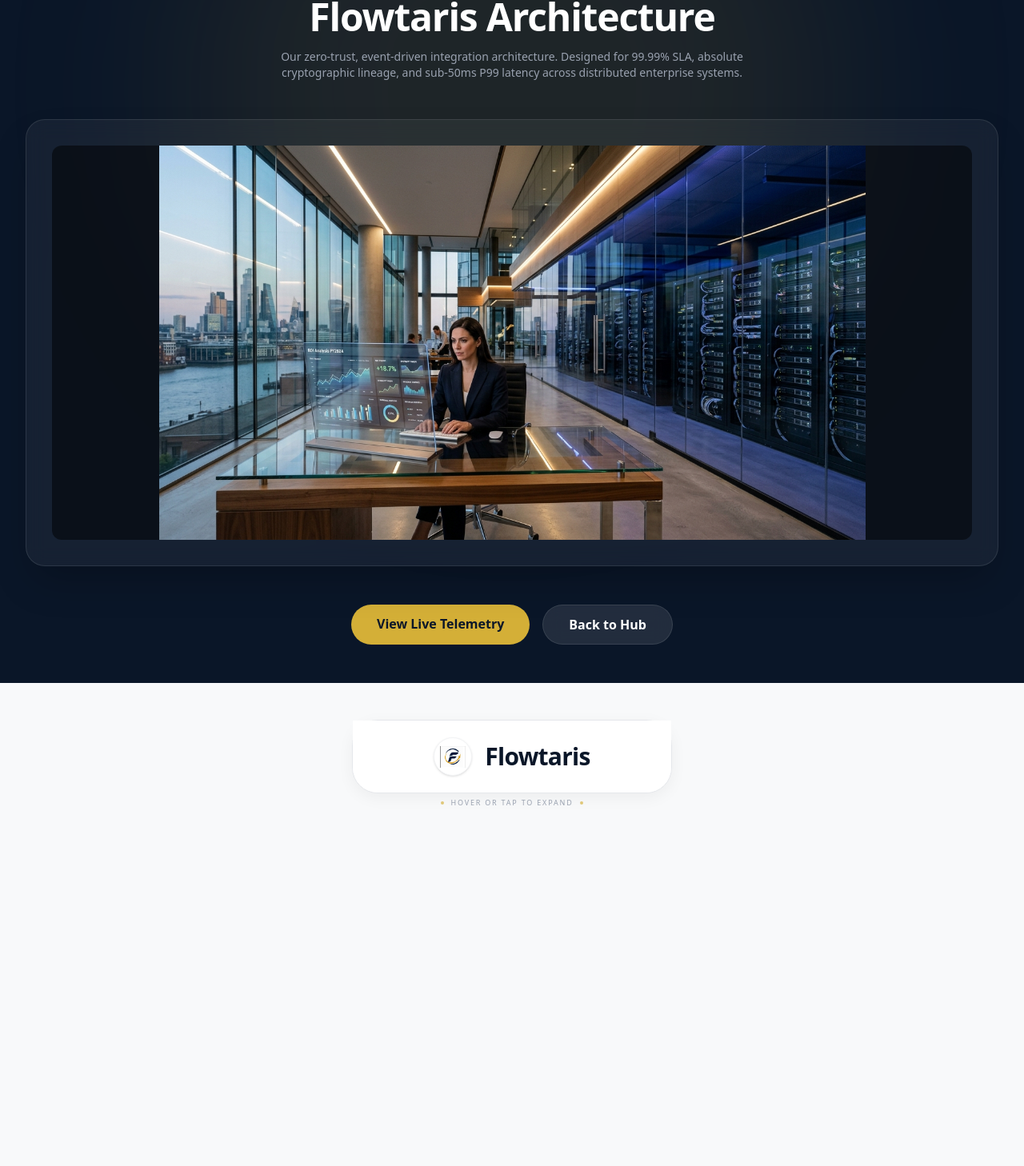
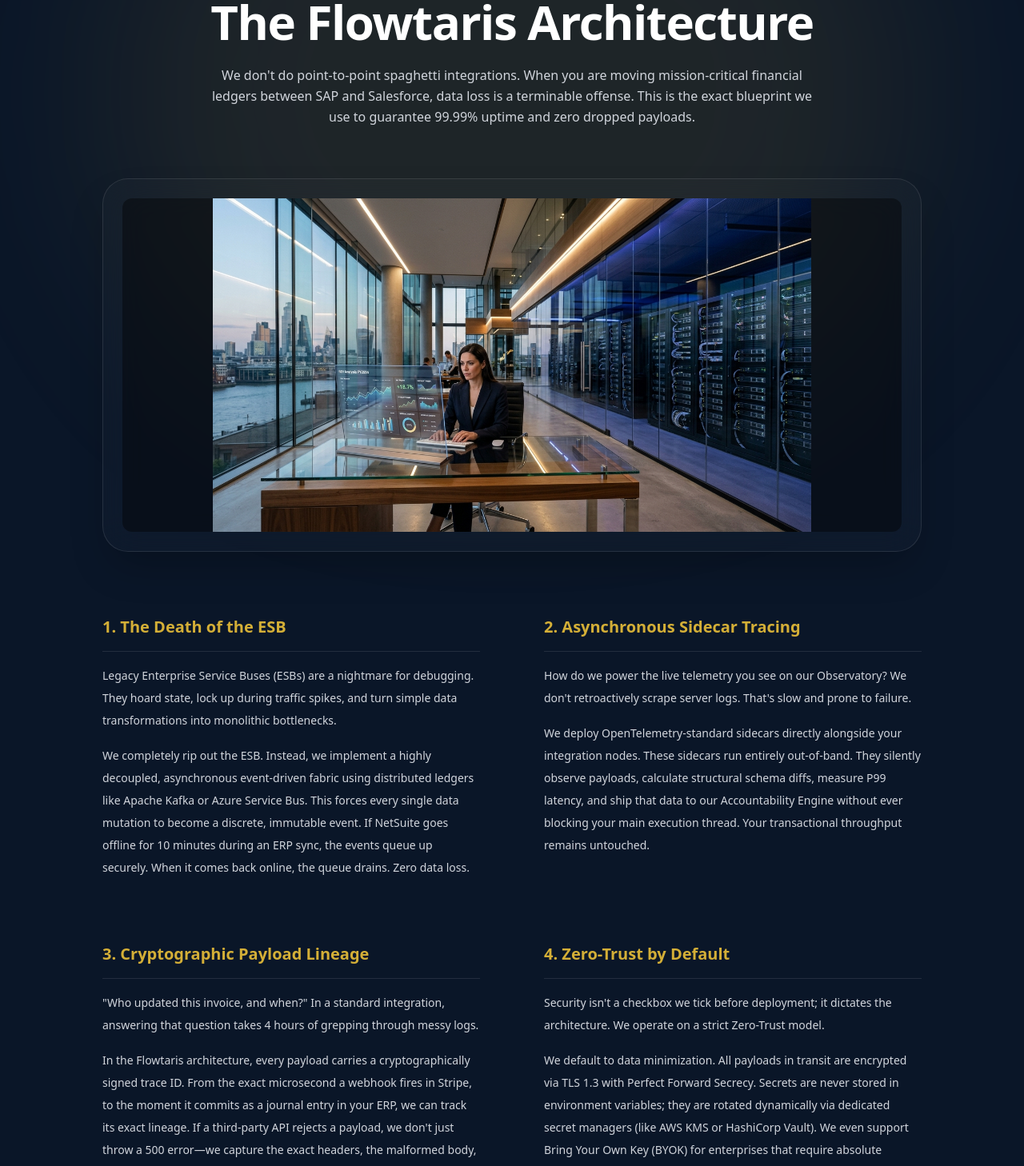
Before and after one commit to Flowtaris/net_flowtaris, a Next.js app: page /architecture in a window 1280 px wide. Shown: the part 165-1623 px from the top of the page at 80% size. Before the commit the page ends 1176 px from the top, so only its background shows below. Built offline with nearby package versions, Linux system fonts and the light colour scheme.

Commit message:
feat(content): rewrite architecture page with deep engineering content

```diff
--- a/src/app/(public)/architecture/page.tsx
+++ b/src/app/(public)/architecture/page.tsx
@@ -3,27 +3,28 @@ import Link from 'next/link';
 
 export default function ArchitecturePage() {
   return (
-    <div className="min-h-screen bg-[var(--color-brand-navy)] text-white pt-24 pb-12 px-4 sm:px-6 lg:px-8 relative overflow-hidden">
+    <div className="min-h-screen bg-[var(--color-brand-navy)] text-white pt-24 pb-24 px-4 sm:px-6 lg:px-8 relative overflow-hidden">
       {/* Background Glow */}
-      <div className="absolute top-[-20%] left-1/2 -translate-x-1/2 w-[800px] h-[800px] bg-[var(--color-brand-accent)]/10 blur-[120px] rounded-full pointer-events-none" />
+      <div className="absolute top-[-10%] left-1/2 -translate-x-1/2 w-[1000px] h-[800px] bg-[var(--color-brand-accent)]/10 blur-[120px] rounded-full pointer-events-none" />
 
-      <div className="max-w-7xl mx-auto relative z-10 flex flex-col items-center">
-        <div className="text-center mb-12">
-          <h1 className="text-4xl md:text-5xl font-heading font-black tracking-tight mb-4">
-            Flowtaris Architecture
+      <div className="max-w-5xl mx-auto relative z-10 flex flex-col">
+        {/* Header */}
+        <div className="text-center mb-16">
+          <h1 className="text-4xl md:text-6xl font-heading font-black tracking-tight mb-6">
+            The Flowtaris Architecture
           </h1>
-          <p className="text-gray-400 font-mono text-sm max-w-2xl mx-auto">
-            Our zero-trust, event-driven integration architecture. Designed for 99.99% SLA, absolute cryptographic lineage, and sub-50ms P99 latency across distributed enterprise systems.
+          <p className="text-gray-300 font-mono text-sm md:text-base max-w-3xl mx-auto leading-relaxed">
+            We don't do point-to-point spaghetti integrations. When you are moving mission-critical financial ledgers between SAP and Salesforce, data loss is a terminable offense. This is the exact blueprint we use to guarantee 99.99% uptime and zero dropped payloads.
           </p>
         </div>
 
-        <div className="w-full bg-white/5 border border-white/10 rounded-3xl p-4 md:p-8 backdrop-blur-md shadow-2xl relative group">
-          <div className="absolute inset-0 border border-[var(--color-brand-accent)]/0 rounded-3xl group-hover:border-[var(--color-brand-accent)]/30 transition-colors duration-500 pointer-events-none" />
-
-          <div className="relative w-full aspect-[16/9] md:aspect-[21/9] rounded-xl overflow-hidden bg-black/50">
+        {/* Diagram */}
+        <div className="w-full bg-white/[0.02] border border-white/10 rounded-[2rem] p-4 md:p-6 backdrop-blur-xl shadow-2xl relative group mb-20">
+          <div className="absolute inset-0 border border-[var(--color-brand-accent)]/0 rounded-[2rem] group-hover:border-[var(--color-brand-accent)]/20 transition-colors duration-700 pointer-events-none" />
+          <div className="relative w-full aspect-[16/9] md:aspect-[21/9] rounded-xl overflow-hidden bg-black/40">
             <Image
               src="/architecture.jpg"
-              alt="Flowtaris System Architecture Diagram"
+              alt="Flowtaris System Architecture Blueprint"
               fill
               className="object-contain"
               priority
@@ -31,14 +32,77 @@ export default function ArchitecturePage() {
           </div>
         </div>
 
-        <div className="mt-12 flex flex-col sm:flex-row gap-4">
-          <Link href="/integration-observatory" className="px-8 py-3 bg-[var(--color-brand-accent)] text-[var(--color-brand-navy)] font-bold rounded-full hover:bg-white transition-colors text-center">
-            View Live Telemetry
+        {/* Deep Dive Content */}
+        <div className="grid grid-cols-1 md:grid-cols-2 gap-12 lg:gap-20 mb-20">
+
+          <div>
+            <h3 className="text-xl font-heading font-bold mb-4 text-[var(--color-brand-accent)] border-b border-white/10 pb-4">
+              1. The Death of the ESB
+            </h3>
+            <div className="space-y-4 text-gray-300 font-mono text-sm leading-loose">
+              <p>
+                Legacy Enterprise Service Buses (ESBs) are a nightmare for debugging. They hoard state, lock up during traffic spikes, and turn simple data transformations into monolithic bottlenecks.
+              </p>
+              <p>
+                We completely rip out the ESB. Instead, we implement a highly decoupled, asynchronous event-driven fabric using distributed ledgers like Apache Kafka or Azure Service Bus. This forces every single data mutation to become a discrete, immutable event. If NetSuite goes offline for 10 minutes during an ERP sync, the events queue up securely. When it comes back online, the queue drains. Zero data loss.
+              </p>
+            </div>
+          </div>
+
+          <div>
+            <h3 className="text-xl font-heading font-bold mb-4 text-[var(--color-brand-accent)] border-b border-white/10 pb-4">
+              2. Asynchronous Sidecar Tracing
+            </h3>
+            <div className="space-y-4 text-gray-300 font-mono text-sm leading-loose">
+              <p>
+                How do we power the live telemetry you see on our Observatory? We don't retroactively scrape server logs. That's slow and prone to failure.
+              </p>
+              <p>
+                We deploy OpenTelemetry-standard sidecars directly alongside your integration nodes. These sidecars run entirely out-of-band. They silently observe payloads, calculate structural schema diffs, measure P99 latency, and ship that data to our Accountability Engine without ever blocking your main execution thread. Your transactional throughput remains untouched.
+              </p>
+            </div>
+          </div>
+
+          <div>
+            <h3 className="text-xl font-heading font-bold mb-4 text-[var(--color-brand-accent)] border-b border-white/10 pb-4">
+              3. Cryptographic Payload Lineage
+            </h3>
+            <div className="space-y-4 text-gray-300 font-mono text-sm leading-loose">
+              <p>
+                "Who updated this invoice, and when?" In a standard integration, answering that question takes 4 hours of grepping through messy logs.
+              </p>
+              <p>
+                In the Flowtaris architecture, every payload carries a cryptographically signed trace ID. From the exact microsecond a webhook fires in Stripe, to the moment it commits as a journal entry in your ERP, we can track its exact lineage. If a third-party API rejects a payload, we don't just throw a 500 error—we capture the exact headers, the malformed body, and the stack trace for immediate replay.
+              </p>
+            </div>
+          </div>
+
+          <div>
+            <h3 className="text-xl font-heading font-bold mb-4 text-[var(--color-brand-accent)] border-b border-white/10 pb-4">
+              4. Zero-Trust by Default
+            </h3>
+            <div className="space-y-4 text-gray-300 font-mono text-sm leading-loose">
+              <p>
+                Security isn't a checkbox we tick before deployment; it dictates the architecture. We operate on a strict Zero-Trust model.
+              </p>
+              <p>
+                We default to data minimization. All payloads in transit are encrypted via TLS 1.3 with Perfect Forward Secrecy. Secrets are never stored in environment variables; they are rotated dynamically via dedicated secret managers (like AWS KMS or HashiCorp Vault). We even support Bring Your Own Key (BYOK) for enterprises that require absolute sovereignty over their data.
+              </p>
+            </div>
+          </div>
+
+        </div>
+
+        {/* CTA */}
+        <div className="flex flex-col sm:flex-row justify-center gap-6 pt-12 border-t border-white/10">
+          <Link href="/integration-observatory" className="px-10 py-4 bg-[var(--color-brand-accent)] text-[var(--color-brand-navy)] font-bold rounded-full hover:bg-white transition-all transform hover:scale-105 shadow-[0_0_20px_rgba(218,165,32,0.3)] text-center">
+            See the Telemetry Live
           </Link>
-          <Link href="/" className="px-8 py-3 bg-white/10 text-white font-bold rounded-full hover:bg-white/20 transition-colors text-center backdrop-blur-md border border-white/10">
-            Back to Hub
+          <Link href="/" className="px-10 py-4 bg-white/5 text-white font-bold rounded-full hover:bg-white/10 transition-colors text-center border border-white/10">
+            Return to Hub
           </Link>
         </div>
+
       </div>
     </div>
   );
```
